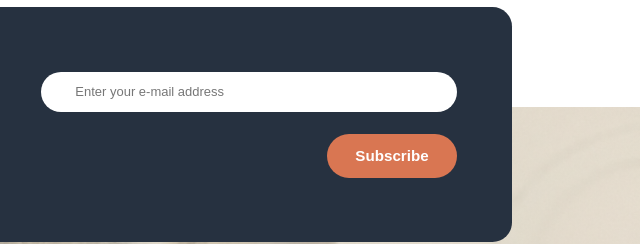
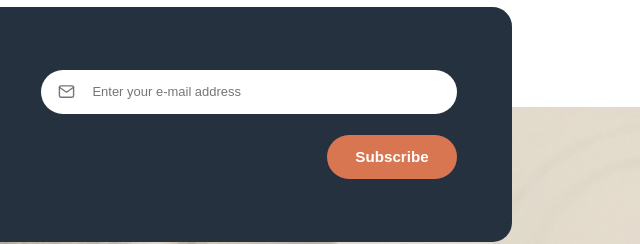
Before and after one commit to jihun-io/ESTFE-Projects, a plain HTML site: page landing/index.html in a window 1280 px wide. Shown: the part 2060-2304 px from the top of the page, 640-1280 px from the left. Drawn offline with Linux system fonts and the light colour scheme; a web font is replaced by a local one.

Commit message:
form 아이콘을 가상 요소로 수정

```diff
--- a/landing/css/style.css
+++ b/landing/css/style.css
@@ -252,9 +252,14 @@ section.subscribe .input-box {
   padding: 1.1rem 1.6rem;
 }
 
-section.subscribe .input-box img {
+section.subscribe .input-box::before {
+  content: "";
   width: 1.8rem;
   height: 1.8rem;
+  background-image: url("../images/mail.svg");
+  background-size: contain;
+  background-repeat: no-repeat;
+  background-position: center;
 }
 
 section.subscribe .input-box input {
```
